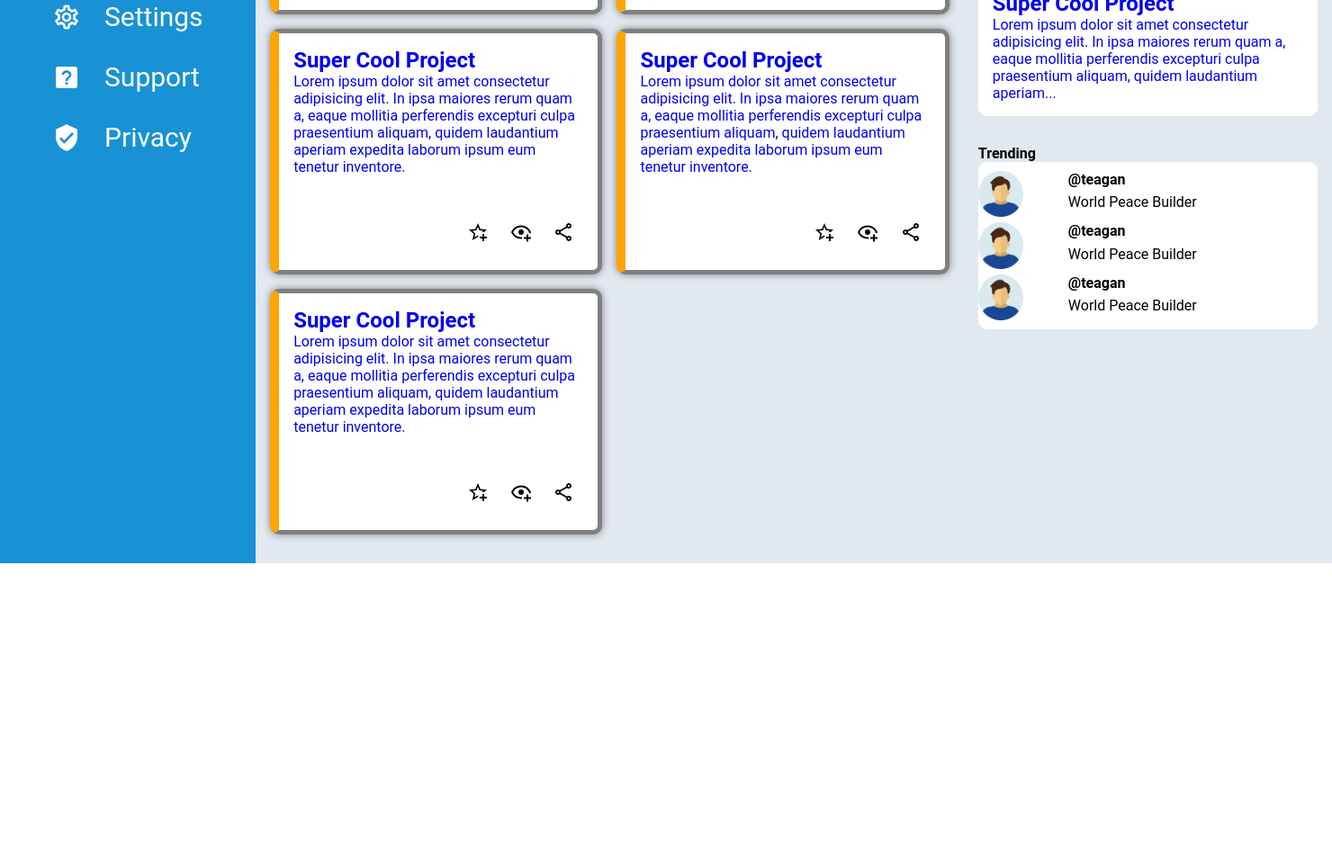
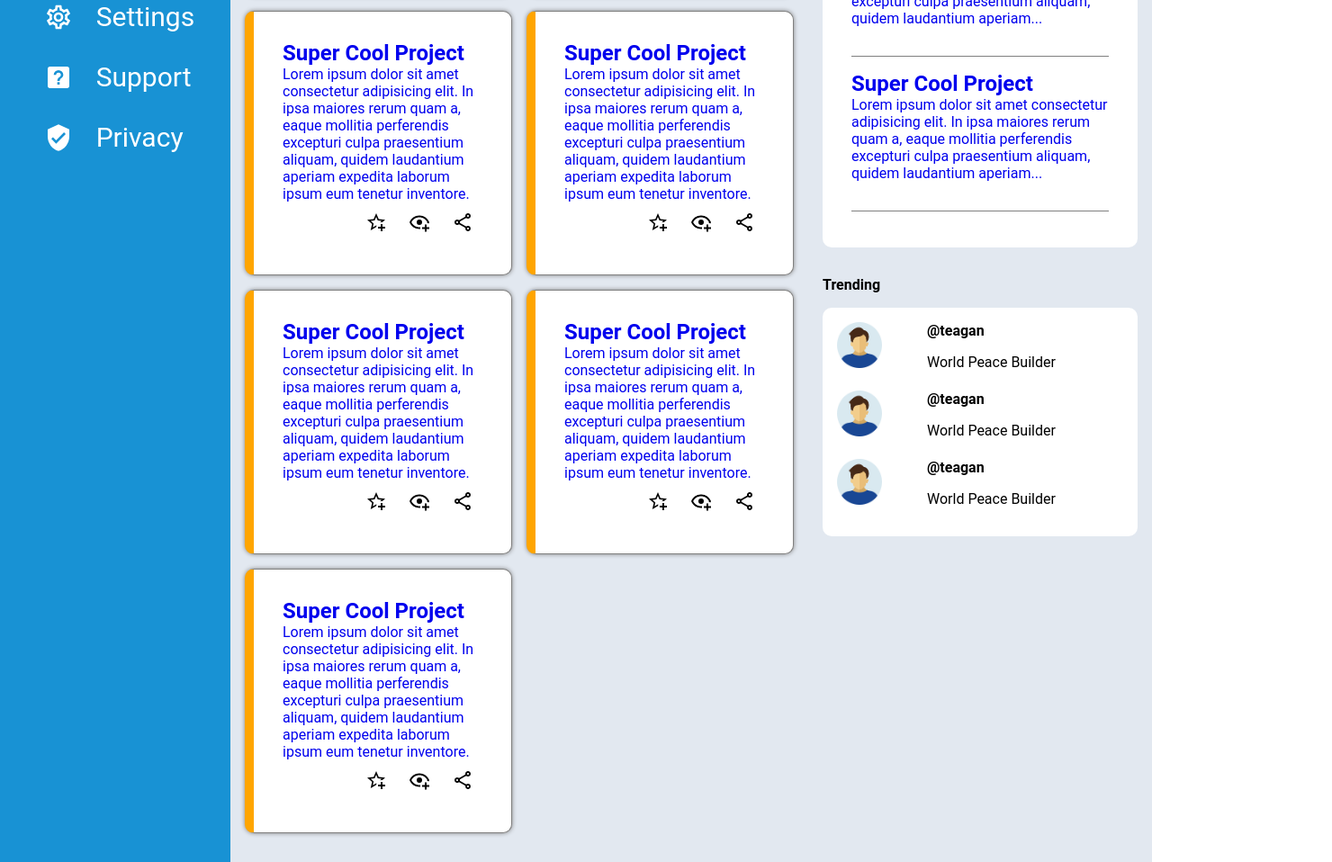
Before and after one commit to gsi-85/odin-dashboard, a plain HTML site: page index.html in a window 1280 px wide. Shown: the part 577-1535 px from the top of the page at 90% size, 1480 px wide, since content can reach past the window. Before the commit the page ends 1203 px from the top, so only its background shows below. Drawn offline with Linux system fonts and the light colour scheme.

Commit message:
fixed announcements border and padding

```diff
--- a/index.html
+++ b/index.html
@@ -123,7 +123,28 @@
                             <svg xmlns="http://www.w3.org/2000/svg" viewBox="0 0 24 24"><title>star-plus-outline</title><path d="M5.8 21L7.4 14L2 9.2L9.2 8.6L12 2L14.8 8.6L22 9.2L18.8 12H18C17.3 12 16.6 12.1 15.9 12.4L18.1 10.5L13.7 10.1L12 6.1L10.3 10.1L5.9 10.5L9.2 13.4L8.2 17.7L12 15.4L12.5 15.7C12.3 16.2 12.1 16.8 12.1 17.3L5.8 21M17 14V17H14V19H17V22H19V19H22V17H19V14H17Z" /></svg>
                             <svg xmlns="http://www.w3.org/2000/svg" viewBox="0 0 24 24"><title>eye-plus-outline</title><path d="M12,4.5C7,4.5 2.73,7.61 1,12C2.73,16.39 7,19.5 12,19.5C12.36,19.5 12.72,19.5 13.08,19.45C13.03,19.13 13,18.82 13,18.5C13,18.14 13.04,17.78 13.1,17.42C12.74,17.46 12.37,17.5 12,17.5C8.24,17.5 4.83,15.36 3.18,12C4.83,8.64 8.24,6.5 12,6.5C15.76,6.5 19.17,8.64 20.82,12C20.7,12.24 20.56,12.45 20.43,12.68C21.09,12.84 21.72,13.11 22.29,13.5C22.56,13 22.8,12.5 23,12C21.27,7.61 17,4.5 12,4.5M12,9A3,3 0 0,0 9,12A3,3 0 0,0 12,15A3,3 0 0,0 15,12A3,3 0 0,0 12,9M18,14.5V17.5H15V19.5H18V22.5H20V19.5H23V17.5H20V14.5H18Z" /></svg>
                             <svg xmlns="http://www.w3.org/2000/svg" viewBox="0 0 24 24"><title>share-variant-outline</title><path d="M18 16.08C17.24 16.08 16.56 16.38 16.04 16.85L8.91 12.7C8.96 12.47 9 12.24 9 12S8.96 11.53 8.91 11.3L15.96 7.19C16.5 7.69 17.21 8 18 8C19.66 8 21 6.66 21 5S19.66 2 18 2 15 3.34 15 5C15 5.24 15.04 5.47 15.09 5.7L8.04 9.81C7.5 9.31 6.79 9 6 9C4.34 9 3 10.34 3 12S4.34 15 6 15C6.79 15 7.5 14.69 8.04 14.19L15.16 18.34C15.11 18.55 15.08 18.77 15.08 19C15.08 20.61 16.39 21.91 18 21.91S20.92 20.61 20.92 19C20.92 17.39 19.61 16.08 18 16.08M18 4C18.55 4 19 4.45 19 5S18.55 6 18 6 17 5.55 17 5 17.45 4 18 4M6 13C5.45 13 5 12.55 5 12S5.45 11 6 11 7 11.45 7 12 6.55 13 6 13M18 20C17.45 20 17 19.55 17 19S17.45 18 18 18 19 18.45 19 19 18.55 20 18 20Z" /></svg>
-
+                        </div>
+                    </a>
+                    <a href="#" class="projects-item">
+                        <div class="content">
+                            <h2>Super Cool Project</h2>
+                            <p>Lorem ipsum dolor sit amet consectetur adipisicing elit. In ipsa maiores rerum quam a, eaque mollitia perferendis excepturi culpa praesentium aliquam, quidem laudantium aperiam expedita laborum ipsum eum tenetur inventore.</p>
+                        </div>
+                        <div class="project-nav">
+                            <svg xmlns="http://www.w3.org/2000/svg" viewBox="0 0 24 24"><title>star-plus-outline</title><path d="M5.8 21L7.4 14L2 9.2L9.2 8.6L12 2L14.8 8.6L22 9.2L18.8 12H18C17.3 12 16.6 12.1 15.9 12.4L18.1 10.5L13.7 10.1L12 6.1L10.3 10.1L5.9 10.5L9.2 13.4L8.2 17.7L12 15.4L12.5 15.7C12.3 16.2 12.1 16.8 12.1 17.3L5.8 21M17 14V17H14V19H17V22H19V19H22V17H19V14H17Z" /></svg>
+                            <svg xmlns="http://www.w3.org/2000/svg" viewBox="0 0 24 24"><title>eye-plus-outline</title><path d="M12,4.5C7,4.5 2.73,7.61 1,12C2.73,16.39 7,19.5 12,19.5C12.36,19.5 12.72,19.5 13.08,19.45C13.03,19.13 13,18.82 13,18.5C13,18.14 13.04,17.78 13.1,17.42C12.74,17.46 12.37,17.5 12,17.5C8.24,17.5 4.83,15.36 3.18,12C4.83,8.64 8.24,6.5 12,6.5C15.76,6.5 19.17,8.64 20.82,12C20.7,12.24 20.56,12.45 20.43,12.68C21.09,12.84 21.72,13.11 22.29,13.5C22.56,13 22.8,12.5 23,12C21.27,7.61 17,4.5 12,4.5M12,9A3,3 0 0,0 9,12A3,3 0 0,0 12,15A3,3 0 0,0 15,12A3,3 0 0,0 12,9M18,14.5V17.5H15V19.5H18V22.5H20V19.5H23V17.5H20V14.5H18Z" /></svg>
+                            <svg xmlns="http://www.w3.org/2000/svg" viewBox="0 0 24 24"><title>share-variant-outline</title><path d="M18 16.08C17.24 16.08 16.56 16.38 16.04 16.85L8.91 12.7C8.96 12.47 9 12.24 9 12S8.96 11.53 8.91 11.3L15.96 7.19C16.5 7.69 17.21 8 18 8C19.66 8 21 6.66 21 5S19.66 2 18 2 15 3.34 15 5C15 5.24 15.04 5.47 15.09 5.7L8.04 9.81C7.5 9.31 6.79 9 6 9C4.34 9 3 10.34 3 12S4.34 15 6 15C6.79 15 7.5 14.69 8.04 14.19L15.16 18.34C15.11 18.55 15.08 18.77 15.08 19C15.08 20.61 16.39 21.91 18 21.91S20.92 20.61 20.92 19C20.92 17.39 19.61 16.08 18 16.08M18 4C18.55 4 19 4.45 19 5S18.55 6 18 6 17 5.55 17 5 17.45 4 18 4M6 13C5.45 13 5 12.55 5 12S5.45 11 6 11 7 11.45 7 12 6.55 13 6 13M18 20C17.45 20 17 19.55 17 19S17.45 18 18 18 19 18.45 19 19 18.55 20 18 20Z" /></svg>
+                        </div>
+                    </a>
+                    <a href="#" class="projects-item">
+                        <div class="content">
+                            <h2>Super Cool Project</h2>
+                            <p>Lorem ipsum dolor sit amet consectetur adipisicing elit. In ipsa maiores rerum quam a, eaque mollitia perferendis excepturi culpa praesentium aliquam, quidem laudantium aperiam expedita laborum ipsum eum tenetur inventore.</p>
+                        </div>
+                        <div class="project-nav">
+                            <svg xmlns="http://www.w3.org/2000/svg" viewBox="0 0 24 24"><title>star-plus-outline</title><path d="M5.8 21L7.4 14L2 9.2L9.2 8.6L12 2L14.8 8.6L22 9.2L18.8 12H18C17.3 12 16.6 12.1 15.9 12.4L18.1 10.5L13.7 10.1L12 6.1L10.3 10.1L5.9 10.5L9.2 13.4L8.2 17.7L12 15.4L12.5 15.7C12.3 16.2 12.1 16.8 12.1 17.3L5.8 21M17 14V17H14V19H17V22H19V19H22V17H19V14H17Z" /></svg>
+                            <svg xmlns="http://www.w3.org/2000/svg" viewBox="0 0 24 24"><title>eye-plus-outline</title><path d="M12,4.5C7,4.5 2.73,7.61 1,12C2.73,16.39 7,19.5 12,19.5C12.36,19.5 12.72,19.5 13.08,19.45C13.03,19.13 13,18.82 13,18.5C13,18.14 13.04,17.78 13.1,17.42C12.74,17.46 12.37,17.5 12,17.5C8.24,17.5 4.83,15.36 3.18,12C4.83,8.64 8.24,6.5 12,6.5C15.76,6.5 19.17,8.64 20.82,12C20.7,12.24 20.56,12.45 20.43,12.68C21.09,12.84 21.72,13.11 22.29,13.5C22.56,13 22.8,12.5 23,12C21.27,7.61 17,4.5 12,4.5M12,9A3,3 0 0,0 9,12A3,3 0 0,0 12,15A3,3 0 0,0 15,12A3,3 0 0,0 12,9M18,14.5V17.5H15V19.5H18V22.5H20V19.5H23V17.5H20V14.5H18Z" /></svg>
+                            <svg xmlns="http://www.w3.org/2000/svg" viewBox="0 0 24 24"><title>share-variant-outline</title><path d="M18 16.08C17.24 16.08 16.56 16.38 16.04 16.85L8.91 12.7C8.96 12.47 9 12.24 9 12S8.96 11.53 8.91 11.3L15.96 7.19C16.5 7.69 17.21 8 18 8C19.66 8 21 6.66 21 5S19.66 2 18 2 15 3.34 15 5C15 5.24 15.04 5.47 15.09 5.7L8.04 9.81C7.5 9.31 6.79 9 6 9C4.34 9 3 10.34 3 12S4.34 15 6 15C6.79 15 7.5 14.69 8.04 14.19L15.16 18.34C15.11 18.55 15.08 18.77 15.08 19C15.08 20.61 16.39 21.91 18 21.91S20.92 20.61 20.92 19C20.92 17.39 19.61 16.08 18 16.08M18 4C18.55 4 19 4.45 19 5S18.55 6 18 6 17 5.55 17 5 17.45 4 18 4M6 13C5.45 13 5 12.55 5 12S5.45 11 6 11 7 11.45 7 12 6.55 13 6 13M18 20C17.45 20 17 19.55 17 19S17.45 18 18 18 19 18.45 19 19 18.55 20 18 20Z" /></svg>
                         </div>
                     </a>
                 </div>
--- a/style.css
+++ b/style.css
@@ -13,8 +13,9 @@
 
 .container {
     display: grid;
-    grid-template-columns: 1fr 4fr;
-    grid-template-rows: 1fr 4fr;
+    grid-template-columns: minmax(256px, 1fr) minmax(400px, 8fr);
+    grid-template-rows: 200px 1fr;
+    height: 100vh;
     grid-template-areas:
     "sidebar header"
     "sidebar cont"
@@ -47,6 +48,7 @@
     grid-area: sidebar;
     padding: 1rem;
     align-items: center;
+    color: white;
 }
 .sidebar .logo {
     display: grid;
@@ -69,6 +71,9 @@
     width: 2rem;
     justify-self: end;
     padding-right: 10px;
+}
+.sidebar a:visited {
+    color: white;
 }
 .logo svg {
     width: 3rem;
@@ -159,7 +164,7 @@
     display: grid;
     gap: 2rem;
     padding: 2rem 1rem;
-    grid-template-columns: 2fr 1fr;
+    grid-template-columns: 1fr 350px;
     grid-template-rows: 1fr 1fr;
     grid-template-areas:
     "proj-list announcement"
@@ -184,15 +189,18 @@
     flex-direction: column;
     background-color: white;
     justify-content: space-between;
-    border: 5px solid grey;
+    border: 1px solid grey;
     border-left: 10px solid orange;
     border-radius: 10px;
-    box-shadow: 0 0 8px grey;
-    padding: 1rem;
+    box-shadow: 0 0 5px grey;
+    padding: 2rem;
 }
 .trending {
     grid-area: trending;
     grid-template-rows: minmax(2rem, auto) 1fr;
+}
+.trending h4 {
+    padding-bottom: 1rem;
 }
 .announcement {
     grid-area: announcement;
@@ -202,12 +210,21 @@
 .announcement-list {
     background-color: white;
     border-radius: 10px;
-    padding: 1rem;
+    padding: 2rem;
+}
+.announcement-item .content{
+    border-bottom: 1px solid grey;
+}
+.announcement-item .content p {
+    padding: 0  0 2rem;
+}
+.announcement-item .content h2 {
+    padding: 1rem 0 0;
 }
 
 .trending-list {
     display: grid;
-    padding: 10px 0px;
+    padding: 1rem;
     gap: 6px;
     background-color: white;
     border-radius: 10px;
```
